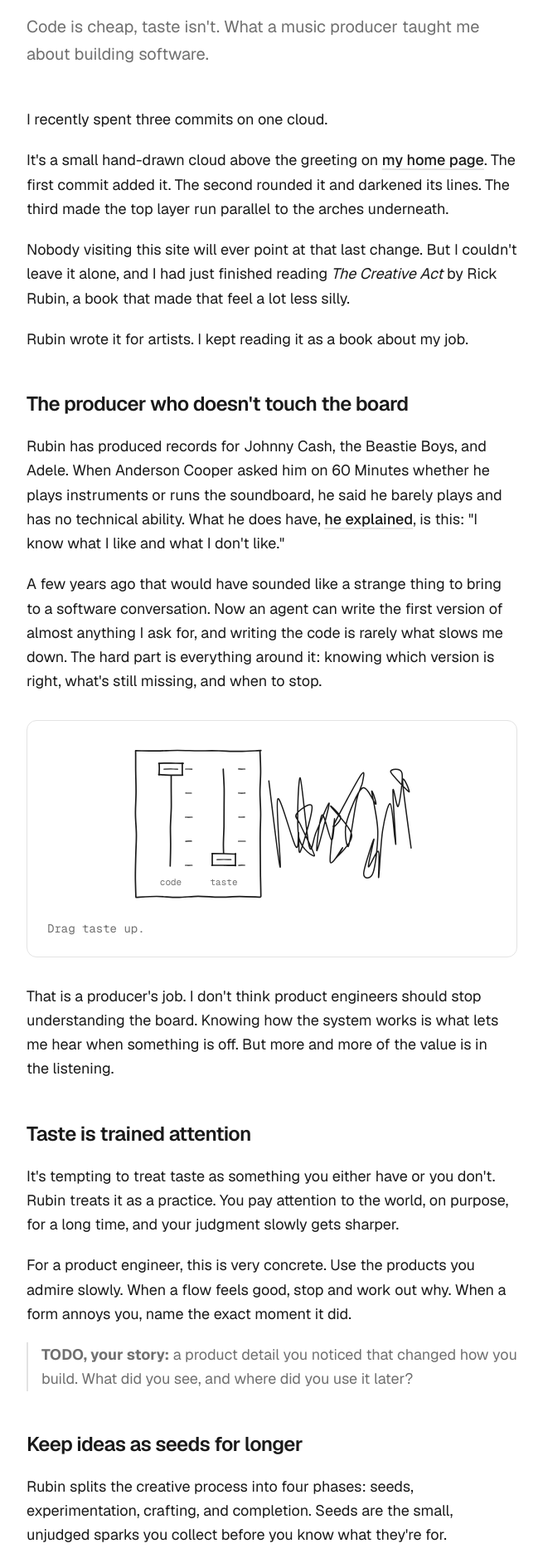
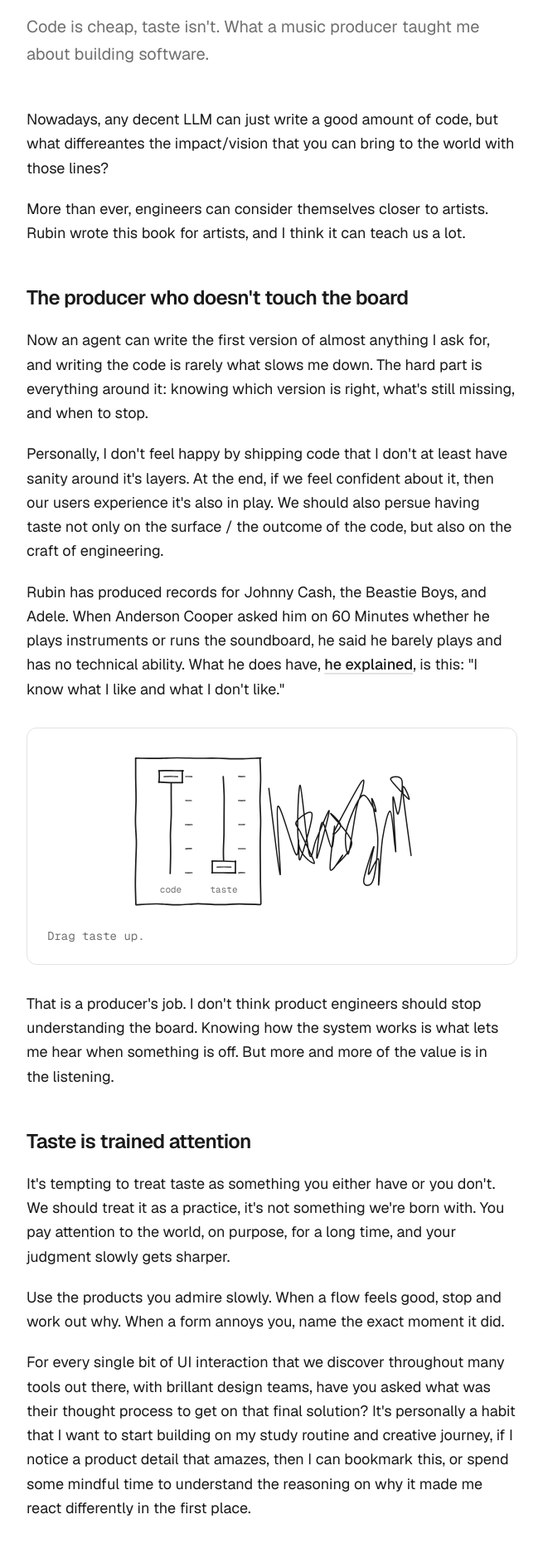
Before and after one commit to LauraBeatris/laurabeatris.com, a Next.js app: page /blog/the-creative-act-for-product-engineers in a window 1280 px wide. Shown: the part 260-2144 px from the top of the page at 83% size, without its empty margins (312-967 px from the left). Built offline with nearby package versions, Linux system fonts and the light colour scheme.

Commit message:
Fill sections

```diff
--- a/content/blog/the-creative-act-for-product-engineers/post.mdx
+++ b/content/blog/the-creative-act-for-product-engineers/post.mdx
@@ -11,19 +11,18 @@ export const metadata = {
   draft: true,
 };
 
-I recently spent three commits on one cloud.
+Nowadays, any decent LLM can just write a good amount of code, but what differeantes the impact/vision that you can bring to the world with those lines?
 
-It's a small hand-drawn cloud above the greeting on [my home page](/). The first commit added it. The second rounded it and darkened its lines. The third made the top layer run parallel to the arches underneath.
-
-Nobody visiting this site will ever point at that last change. But I couldn't leave it alone, and I had just finished reading *The Creative Act* by Rick Rubin, a book that made that feel a lot less silly.
-
-Rubin wrote it for artists. I kept reading it as a book about my job.
+More than ever, engineers can consider themselves closer to artists. Rubin wrote this book for artists, and I think it can teach us a lot.
 
 ## The producer who doesn't touch the board
 
+Now an agent can write the first version of almost anything I ask for, and writing the code is rarely what slows me down. The hard part is everything around it: knowing which version is right, what's still missing, and when to stop.
+
+Personally, I don't feel happy by shipping code that I don't at least have sanity around it's layers. At the end, if we feel confident about it, then our users experience it's also in play. We should also persue having taste not only on the surface / the outcome of the code, but also on the craft of engineering.
+
 Rubin has produced records for Johnny Cash, the Beastie Boys, and Adele. When Anderson Cooper asked him on 60 Minutes whether he plays instruments or runs the soundboard, he said he barely plays and has no technical ability. What he does have, [he explained](https://www.cbsnews.com/news/rick-rubin-60-minutes-transcript-2023-05-28/), is this: "I know what I like and what I don't like."
 
-A few years ago that would have sounded like a strange thing to bring to a software conversation. Now an agent can write the first version of almost anything I ask for, and writing the code is rarely what slows me down. The hard part is everything around it: knowing which version is right, what's still missing, and when to stop.
 
 <Demo>
   <MixingBoard />
@@ -33,11 +32,11 @@ That is a producer's job. I don't think product engineers should stop understand
 
 ## Taste is trained attention
 
-It's tempting to treat taste as something you either have or you don't. Rubin treats it as a practice. You pay attention to the world, on purpose, for a long time, and your judgment slowly gets sharper.
+It's tempting to treat taste as something you either have or you don't. We should treat it as a practice, it's not something we're born with. You pay attention to the world, on purpose, for a long time, and your judgment slowly gets sharper.
 
-For a product engineer, this is very concrete. Use the products you admire slowly. When a flow feels good, stop and work out why. When a form annoys you, name the exact moment it did.
+Use the products you admire slowly. When a flow feels good, stop and work out why. When a form annoys you, name the exact moment it did.
 
-> **TODO, your story:** a product detail you noticed that changed how you build. What did you see, and where did you use it later?
+For every single bit of UI interaction that we discover throughout many tools out there, with brillant design teams, have you asked what was their thought process to get on that final solution? It's personally a habit that I want to start building on my study routine and creative journey, if I notice a product detail that amazes, then I can bookmark this, or spend some mindful time to understand the reasoning on why it made me react differently in the first place.
 
 ## Keep ideas as seeds for longer
 
@@ -49,6 +48,8 @@ Rubin splits the creative process into four phases: seeds, experimentation, craf
 
 Engineers are very good at skipping straight to crafting. We get one idea and immediately start designing the data model around it. Once there's a polished RFC, the idea feels decided, and every better idea that shows up afterwards has to argue against work that's already done.
 
+I already found myself in situations where I started to craft a solution right after seeing a customer request. A teammate then gave me this feedback: I don't think we have assurance enought if we're building the right thing, we need to think more about it.
+
 So I'm trying to stay in the messy phase a bit longer, and to keep a list of small ideas with no plan attached to them.
 
 ## Try it instead of debating it
@@ -57,7 +58,7 @@ The experimentation phase is the one that changed the most for me, because it's
 
 Teams can spend a whole meeting debating two approaches to a flow that could each be prototyped in less time than the meeting takes. When you can feel both versions, the argument usually ends by itself. And when a prototype costs almost nothing, you can even build the version you're sure is wrong, which is sometimes how you find out you were the one who was wrong.
 
-> **TODO, your story:** a time a quick prototype settled an argument, or surprised you.
+I've been in the side of the story where a team shipped a product feature with several assumptions about UI that could've been discussed much earlier. Those kind of feedback loops in a late phase not only delay in terms of time, but also affect our creative abbilites to react later on. The experimentation phase is the time to think without fear of thinking, just have ideas as much as possible, gather a lot of feedback, and then start crafting with much more confident on what's your putting out there.
 
 ## Subtraction is the craft
 
@@ -69,23 +70,13 @@ In software, adding is the default. Each new option looks harmless by itself, an
   <EraserPanel />
 </Demo>
 
-> **TODO, your story:** something you cut or refused to add, and what happened to the product afterwards.
+We've just launched [Inboxes]() at Resend. One of the first things our team discussed was regarding how can we make our current features more reliable first, before even thinking on adding more things.
 
-## Finish so you can start again
-
-The part of the book I needed most is about finishing. Rubin treats a finished work as a record of who you were when you made it. You don't release it because it's perfect. You release it so you can move on and become the person who makes the next one.
-
-Software has the opposite problem from a record, because it's never really done. It's easy to hide behind one more pass and call it polish. Sometimes it is polish. Sometimes it's fear wearing polish as a costume.
-
-<Demo>
-  <CloudCommits />
-</Demo>
-
-The cloud got three commits. It did not get a fourth.
+When we start a product, the very early of a startup, we put a lot of attention on coming back to this "viable product" idea, but this thinking is lost along the way. I think we should still be mindful of that same principle, our software shouldn't feel polluide of features that don't have polishment or don't solve a preciate goal, it should be built with intent.
 
 ## Where I disagree with Rubin
 
-One idea from the book doesn't survive the trip to product work unchanged: the audience comes last.
+There's one idea from the book that doesn't fit the mentaly we should have as building products: the audience comes last. - that's a scary statement from our angle
 
 Rubin's argument is that this is actually in service of the audience. If you make the thing you're chasing what other people will think of it, you end up with something worse for them too. For an album, I believe that.
 
@@ -99,6 +90,6 @@ Listen as hard as you can to what hurts and why. Then be careful about asking pe
 
 ## What's left
 
+Each week of work that passes, I visualize myselft less of an engineer from a technical pure point of view, but more as an artist. This software era is in the persue of taste.
+
 Rubin's book is really an argument that making things is a way of paying attention. I'd always thought of my job as building software. After reading it, I think a growing part of it is listening to the software, and being decisive about what I hear.
-
-Code is cheap now. The cloud still needed someone to decide it wasn't right yet.
```
Also changed, not shown: 1 other file (tests, documents, lock files or other folders).
